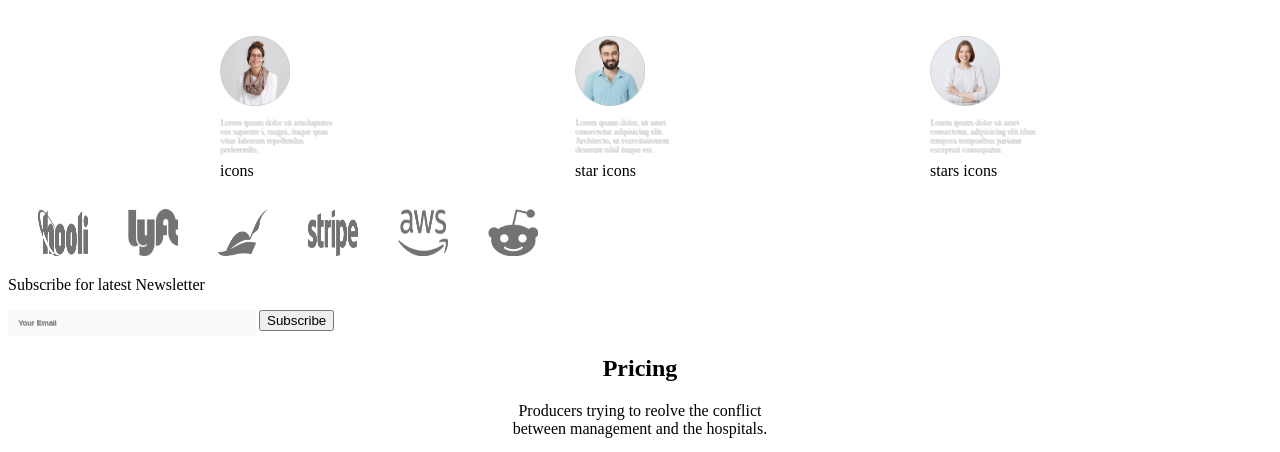
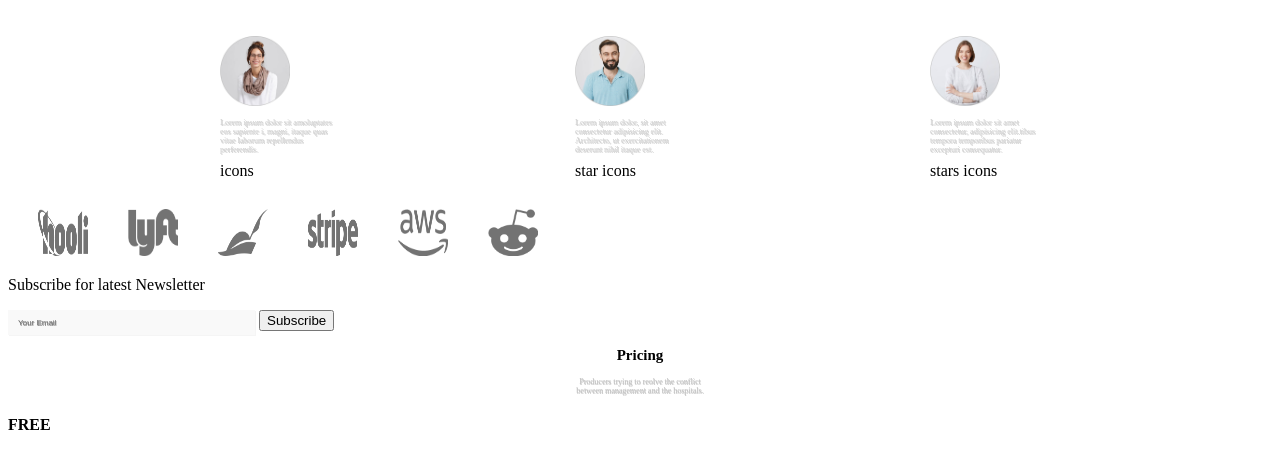
Before and after one commit to Lagat-Collete/An-insurance-website, a plain HTML site: page index.html in a window 1280 px wide. Shown: the part 488-940 px from the top of the page. Drawn offline with Linux system fonts and the light colour scheme.

Commit message:
finishing the structure ofthe pricing section

```diff
--- a/index.css
+++ b/index.css
@@ -108,6 +108,18 @@ justify-content: space-evenly;
   text-shadow:  0.5px 0.5px #989898;
   opacity: 0.6;
 }
+
+.pricing{
+  text-align: center ;
+}
+.pricing h2{
+  font-size: 15px;
+}
+.pricing p{
+  font-size: 8px;
+  color: #C1C1C1;
+  text-shadow: 0.5px 0.5px #C1C1C1;
+}
 #world{
   width: 190px;
 }
```
